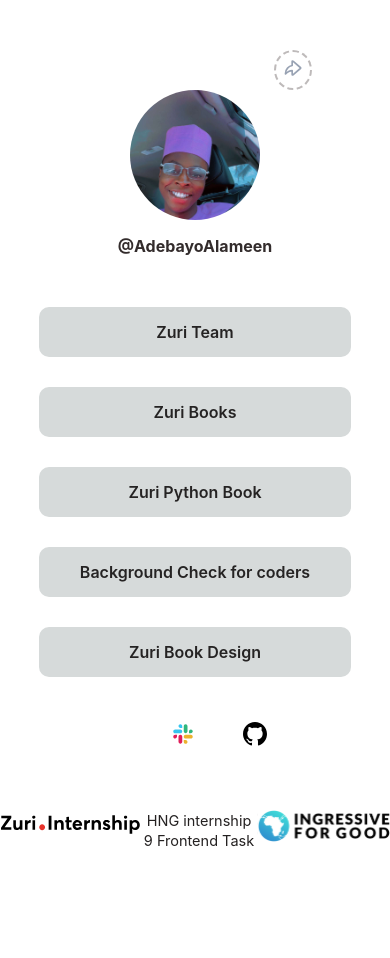
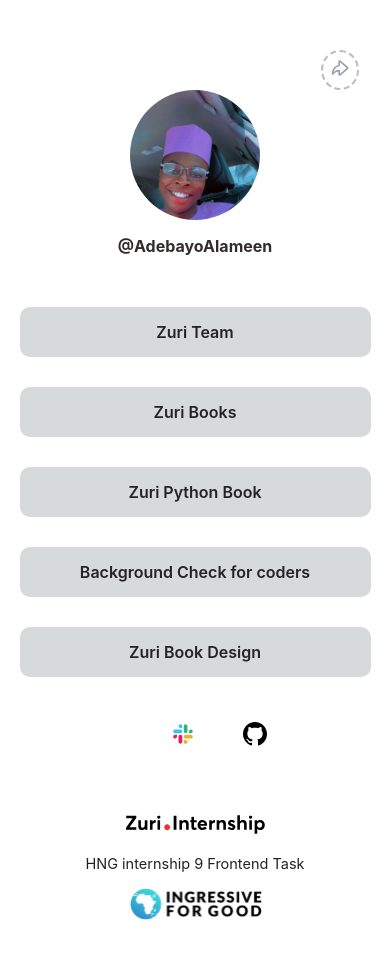
Before and after one commit to alamadrid01/learning, a React (Create React App) app: page / in a window 390 px wide. Shown: the top 958 px of the page. Built offline with nearby package versions, Linux system fonts and the light colour scheme.

Commit message:
Adding media queries to all components

```diff
--- a/src/components/Link-tree/link.scss
+++ b/src/components/Link-tree/link.scss
@@ -27,6 +27,9 @@
         &:hover{
             background: rgba(136, 128, 128, 0.692);
         }
+        @media (max-width: 768px){
+            width: 90%;
+        }
     }
     .logo{
         margin-top: 15px;
--- a/src/components/footer/footer.scss
+++ b/src/components/footer/footer.scss
@@ -10,4 +10,9 @@
             font-size: 14.5px;
         }
     }
+
+    @media (max-width: 768px){
+        flex-direction: column;
+        gap: 15px;
+    }
 }
--- a/src/components/header/header.scss
+++ b/src/components/header/header.scss
@@ -8,4 +8,8 @@
         border-radius: 50%;
         padding: 8px;
     }
+
+    @media (max-width: 768px){
+        padding-right: 8%;
+    }
 }
```
